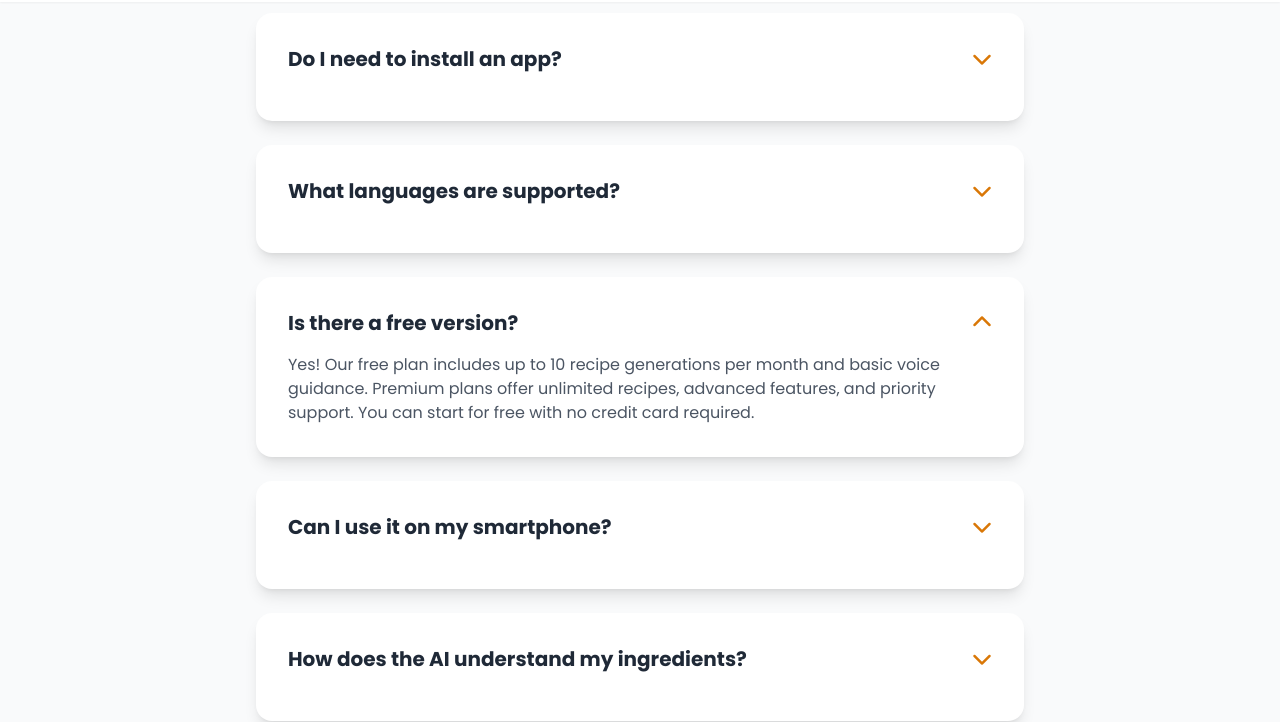
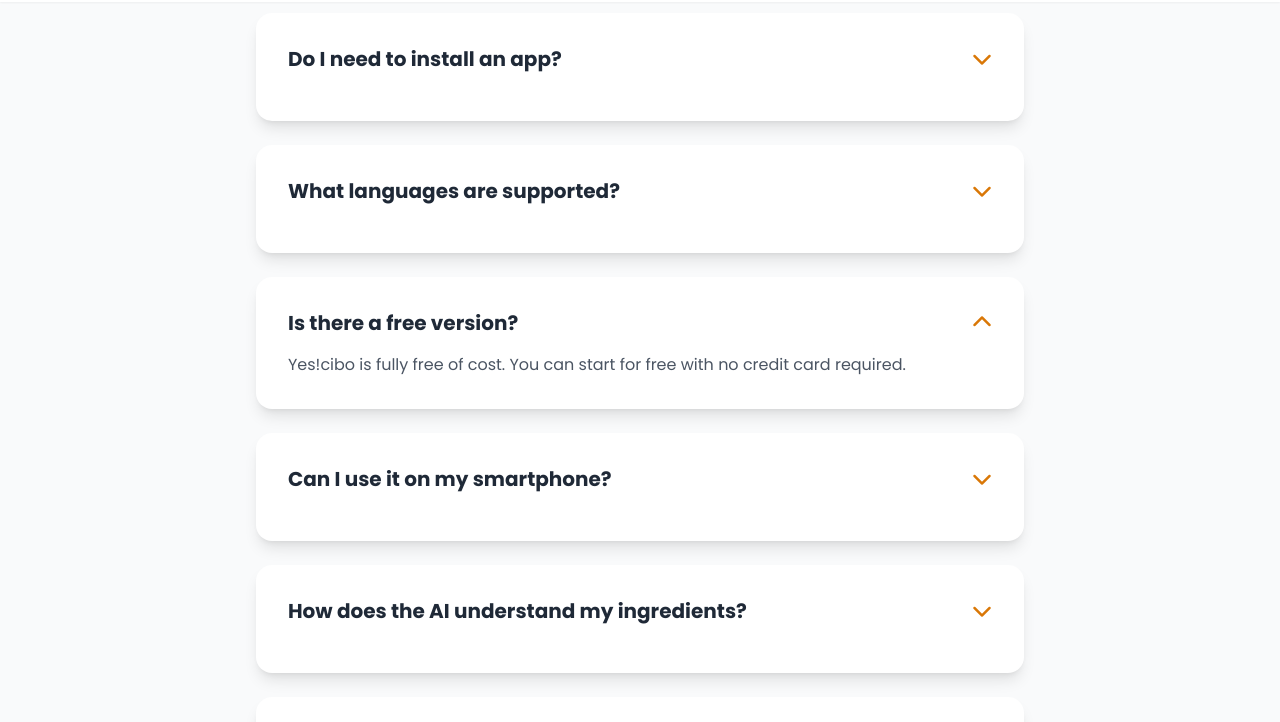
Before and after one commit to alakmar344/chef-nova, a plain HTML site: page index.html in a window 1280 px wide. Both pictures are taken after a click on the element "Is there a free version?". Shown: the part 3438-4160 px from the top of the page. Drawn offline with nearby package versions, Linux system fonts and the light colour scheme.

Commit message:
Update index.html

```diff
--- a/index.html
+++ b/index.html
@@ -606,7 +606,7 @@
                         <i class="fas fa-chevron-down text-amber-600 transition-transform duration-300"></i>
                     </h3>
                     <div class="faq-answer hidden mt-4">
-                        <p class="text-gray-600">Yes! Our free plan includes up to 10 recipe generations per month and basic voice guidance. Premium plans offer unlimited recipes, advanced features, and priority support. You can start for free with no credit card required.</p>
+                        <p class="text-gray-600">Yes!cibo is fully free of cost. You can start for free with no credit card required.</p>
                     </div>
                 </div>
 
```
